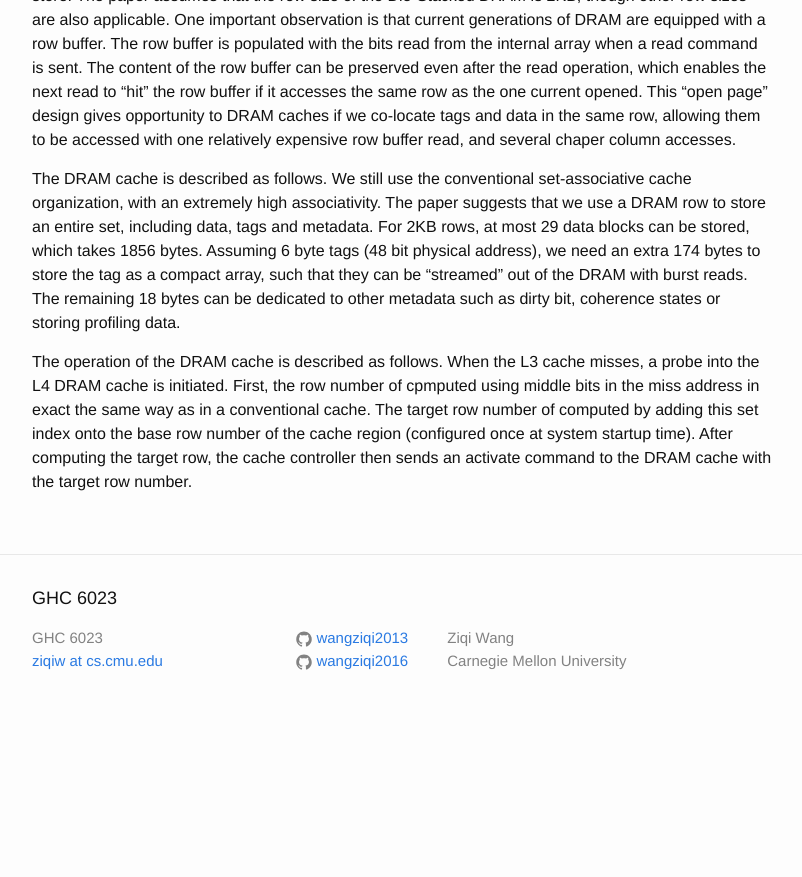
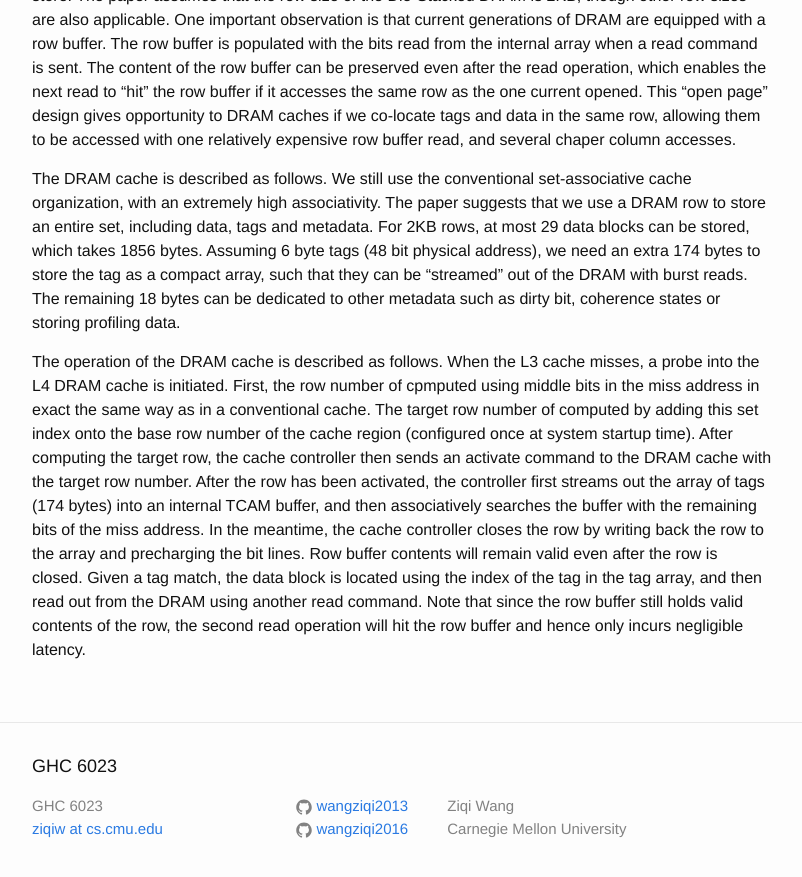
Before and after one commit to wangziqi2013/wangziqi2013.github.io, a Jekyll site: the page built from _posts/2019-08-31-lh-cache.markdown, in a window 1280 px wide and 900 px high, scrolled down 1396 px. Shown: the top 877 px of the window, without its empty margins (238-1040 px from the left). Built offline with Jekyll 4.4.1, drawn with Linux system fonts in a browser that asks for light colours; before the commit the page ends 2128 px from its top, so only the background shows below that.

Commit message:
Adding cache hit

```diff
--- a/_posts/2019-08-31-lh-cache.markdown
+++ b/_posts/2019-08-31-lh-cache.markdown
@@ -62,4 +62,10 @@ The operation of the DRAM cache is described as follows. When the L3 cache misse
 initiated. First, the row number of cpmputed using middle bits in the miss address in exact the same way as in a conventional
 cache. The target row number of computed by adding this set index onto the base row number of the cache region (configured
 once at system startup time). After computing the target row, the cache controller then sends an activate command to the
-DRAM cache with the target row number.
+DRAM cache with the target row number. After the row has been activated, the controller first streams out the array of tags
+(174 bytes) into an internal TCAM buffer, and then associatively searches the buffer with the remaining bits of the miss
+address. In the meantime, the cache controller closes the row by writing back the row to the array and precharging the bit
+lines. Row buffer contents will remain valid even after the row is closed. Given a tag match, the data block is located
+using the index of the tag in the tag array, and then read out from the DRAM using another read command. Note that since
+the row buffer still holds valid contents of the row, the second read operation will hit the row buffer and hence only
+incurs negligible latency.
```
